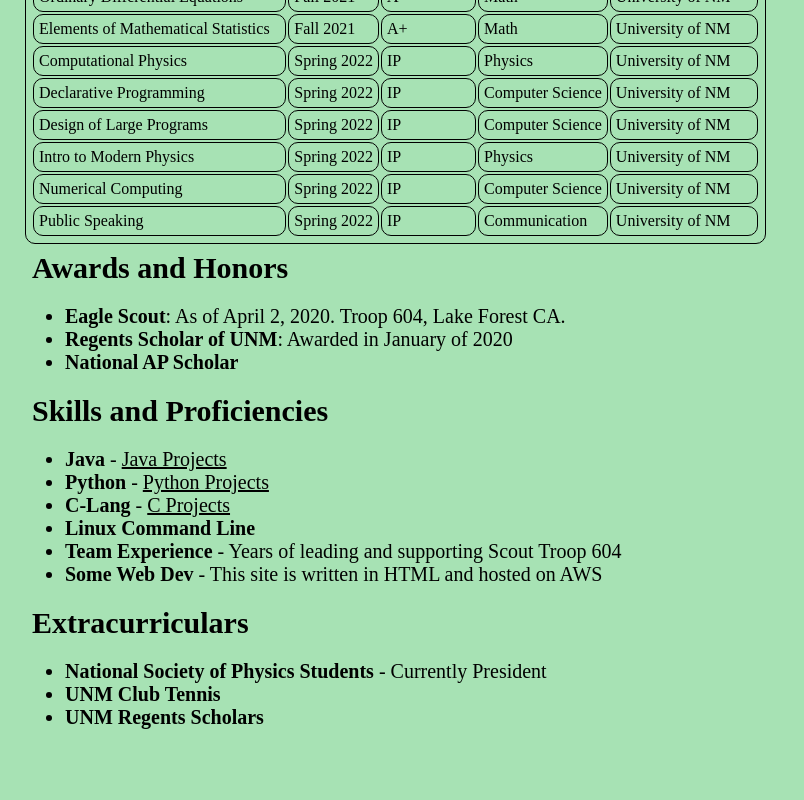
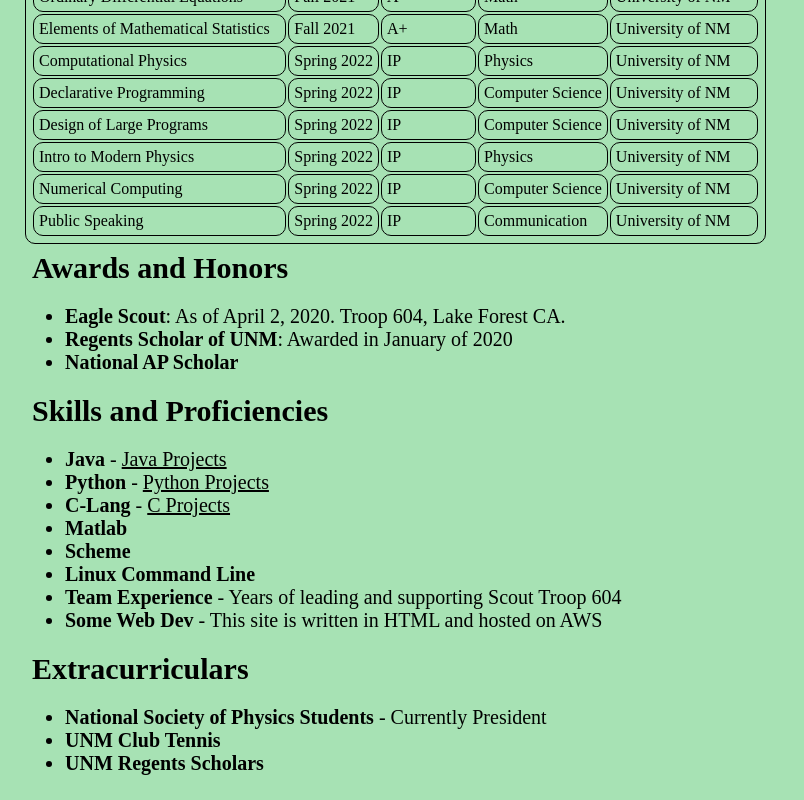
Before and after one commit to trlarkin/personal_site, a plain HTML site: page resume.html in a window 1280 px wide. Shown: the part 1068-1868 px from the top of the page, without its empty margins (0-804 px from the left). Before the commit the page ends 1822 px from the top, so only its background shows below. Drawn offline with Linux system fonts and the light colour scheme.

Commit message:
added matlab to resume

```diff
--- a/resume.html
+++ b/resume.html
@@ -241,6 +241,8 @@
             <li><strong>Java</strong> - <a href="projects.html"><u>Java Projects</u></a></li>
             <li><strong>Python</strong> - <a href="https://github.com/El-Robot/python"><u>Python Projects</u></a></li>
             <li><strong>C-Lang</strong> - <a href="https://github.com/El-Robot/C-Projects"><u>C Projects</u></a></li>
+            <li><strong>Matlab</strong></li>
+            <li><strong>Scheme</strong></li>
             <li><strong>Linux Command Line</strong></li>
             <li><strong>Team Experience</strong> - Years of leading and supporting Scout Troop 604</li>
             <li><strong>Some Web Dev</strong> - This site is written in HTML and hosted on AWS</li>
```
